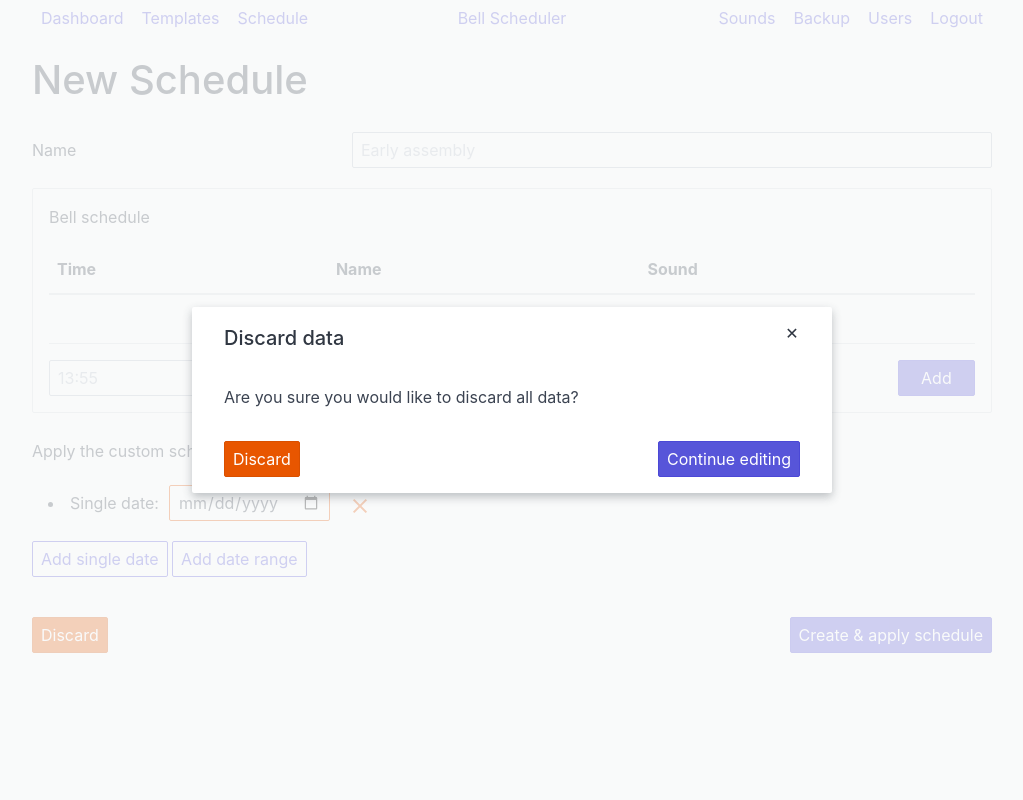
After one commit to angussidney/bell-scheduler, a Flask app: template bell-server/templates/schedules/create.html in a window 1280 px wide, after a click on "Discard". The commit adds this page. Shown: the whole page, without its empty margins (128-1151 px from the left). Run offline with Flask 2, Linux system fonts and the light colour scheme; the template is opened without the code that fills it, so the values that code supplies are empty.

Commit message:
Working 'new schedule' page
 - Revamped date selection interface
 - Accept form inputs on the backend

Also:
 - Added validation to _bells panel
 - Added page titles to all pages
 - Started separating out Javascript into separate files
 - Other minor changes

```diff
--- a/bell-server/static/main.css
+++ b/bell-server/static/main.css
@@ -2,15 +2,13 @@
     margin-bottom: 1rem !important;
 }
 
-.date_ranges > input, .date_ranges > label {
+.date_range > input, .date_range > label,
+.single_date > input, .single_date > label {
     display: inline;
     width: revert;
+    margin-right: 0.5rem;
 }
 
-.date_ranges .form-checkbox {
-    margin-left: 1rem;
-}
-
-.date_ranges {
+.date_range, .single_date {
     margin-bottom: 0.5rem;
 }
--- a/bell-server/static/main.js
+++ b/bell-server/static/main.js
@@ -15,10 +15,19 @@ function Bell(time, name, sound, sound_id) {
     }
 }
 
-function get_bell(bell_name) {
+function get_bell_by_name(bell_name) {
     for (let bell of all_bells) {
         if (bell.name === bell_name) {
-            return bell
+            return bell;
+        }
+    }
+    return null;
+}
+
+function get_bell_by_time(time) {
+    for (let bell of all_bells) {
+        if (bell.time === time) {
+            return bell;
         }
     }
     return null;
@@ -63,24 +72,49 @@ function render_bells(data) {
         }
     } else if (document.querySelector("#addnew #bell-name").value === "") {
         // Table is actually empty
-        bell_list_el.innerHTML = "<tr><td colspan='3' style='text-align: center'><em>There are currently no bells scheduled.</em></td></tr>"
+        bell_list_el.innerHTML = "<tr><td colspan='3' class='text-center'><em>There are currently no bells scheduled.</em></td></tr>"
     } else {
-        bell_list_el.innerHTML = "<tr><td colspan='3' style='text-align: center'><em>You are currently editing the only bell.</em></td></tr>"
+        bell_list_el.innerHTML = "<tr><td colspan='3' class='text-center'><em>You are currently editing the only bell.</em></td></tr>"
     }
+}
+
+function report_error(el, text) {
+    let warn = document.getElementById('add_warnings');
+    warn.classList.remove('d-hide');
+    warn.innerText = text;
+
+    el.dispatchEvent(new Event('invalid'));
+    el.classList.add('is-error');
 }
 
 function add_bells() {
     // Get data from form
-    let time = document.querySelector("#addnew #bell-time").value;
-    let name = document.querySelector("#addnew #bell-name").value;
+    let time = document.querySelector("#addnew #bell-time");
+    let name = document.querySelector("#addnew #bell-name");
     let file = document.querySelector("#addnew #bell-file");
 
     // TODO: Disallow same name/same time, or empty fields
     // time.setCustomValidity("No two bells can be scheduled for the same time");
     // name.setCustomValidity("No two bells can have the same name");
 
+    // Remove warnings
+    time.classList.remove('is-error');
+    name.classList.remove('is-error');
+    document.getElementById('add_warnings').classList.add('d-hide');
+
+    if (time.value === "") {
+        report_error(time, "Please fill out this field.");
+    } else if (!time.checkValidity()) {
+        report_error(time, "That is not a valid time format. Please use 24-hour time e.g. 13:55");
+    } else if (get_bell_by_time(time.value)) {
+        report_error(time, "There is already a bell scheduled for that time.");
+    } else if (name.value === "") {
+        report_error(name, "Please fill out this field.");
+    } else if (get_bell_by_name(name.value)) {
+        report_error(name, "There is already a bell with that name.");
+    } else { // All fields are valid
         // Sort into list
-    let new_bell = new Bell(time, name, file.options[file.selectedIndex].text, file.value);
+        let new_bell = new Bell(time.value, name.value, file.options[file.selectedIndex].text, file.value);
         let inserted = false;
         for (let i = 0; i < all_bells.length; i++) {
             if (all_bells[i].time > new_bell.time) {
@@ -94,16 +128,17 @@ function add_bells() {
         }
 
         // Clear form and render data
-    document.querySelector("#addnew #bell-time").value = "";
-    document.querySelector("#addnew #bell-name").value = "";
-    document.querySelector("#addnew #bell-file").selectedIndex = 0;
+        time.value = "";
+        name.value = "";
+        file.selectedIndex = 0;
         document.getElementById("add").innerHTML = "Add";
         render_bells(all_bells);
+    }
 }
 
 function edit_bells() {
     // Prefill the 'add new' form
-    let bell = get_bell(selected_bells[0]);
+    let bell = get_bell_by_name(selected_bells[0]);
     document.querySelector("#addnew #bell-time").value = bell.time;
     document.querySelector("#addnew #bell-name").value = bell.name;
     document.querySelector("#addnew #bell-file").value = bell.sound_id;
@@ -197,9 +232,3 @@ function hide_this(ev) {
 function change_action(form_id, url) {
     document.getElementById(form_id).setAttribute("action", url);
 }
-
-function toggle_end(index) {
-    let id = "end" + index;
-    let el = document.getElementById(id);
-    el.disabled = !el.disabled;
-}
--- /dev/null
+++ b/bell-server/static/schedules/create.js
@@ -0,0 +1,83 @@
+document.addEventListener("DOMContentLoaded", function() {
+    document.querySelectorAll('input[type="date"]').forEach(function(el) {
+        el.setAttribute('min', new Date().toISOString().split("T")[0]);
+        new Cleave(el, {
+            date: true,
+            delimiter: '-',
+            datePattern: ['Y', 'm', 'd']
+        });
+    });
+
+    add_single_date();
+});
+
+let dates_list = document.getElementById('dates_list');
+let next_index = 0;
+let empty_text = "<li>" +
+                     "<em>You have not added any dates. Please add at least one date or date range using the buttons below.</em>" +
+                 "</li>";
+let empty = false;
+
+function add_single_date() {
+    if (empty) {
+        dates_list.innerHTML = "";
+    }
+    let html = '<li class="single_date">' +
+                 '<label class="form-label" for="start' + next_index + '">Single date:</label>' +
+                 '<input type="date" class="form-input" name="start" id="start' + next_index + '" placeholder="yyyy-mm-dd" pattern="[0-9]{4}-(0[1-9]|1[012])-(0[1-9]|[12][0-9]|3[01])" min="' + new Date().toISOString().split("T")[0] + '" required>' +
+                 '<button type="button" class="btn btn-link btn-action btn-lg text-error" onclick="delete_date(event)"><i class="icon icon-close"></i></button>' +
+               '</li>';
+    dates_list.insertAdjacentHTML('beforeend', html);
+    next_index += 1;
+    empty = false;
+}
+
+function add_date_range() {
+    if (empty) {
+        dates_list.innerHTML = "";
+    }
+    let html = '<li class="date_range">' +
+                 '<label class="form-label" for="start' + next_index + '">From:</label>' +
+                 '<input type="date" class="form-input" name="start" id="start' + next_index + '" placeholder="yyyy-mm-dd" pattern="[0-9]{4}-(0[1-9]|1[012])-(0[1-9]|[12][0-9]|3[01])" min="' + new Date().toISOString().split("T")[0] + '" required>' +
+                 '<label class="form-label" for="end' + next_index + '">to:</label>' +
+                 '<input type="date" class="form-input" name="end" id="end' + next_index + '" placeholder="yyyy-mm-dd" pattern="[0-9]{4}-(0[1-9]|1[012])-(0[1-9]|[12][0-9]|3[01])" min="' + new Date().toISOString().split("T")[0] + '" required>' +
+                 '<button type="button" class="btn btn-link btn-action btn-lg text-error" onclick="delete_date(event)"><i class="icon icon-close"></i></button>' +
+               '</li>';
+    dates_list.insertAdjacentHTML('beforeend', html);
+    next_index += 1;
+    empty = false;
+}
+
+function delete_date(ev) {
+    let list_item;
+    if (ev.target.nodeName === "I") {
+        list_item = ev.target.parentNode.parentNode;
+    } else {
+        list_item = ev.target.parentNode;
+    }
+    list_item.parentNode.removeChild(list_item);
+
+    if (dates_list.getElementsByTagName("li").length === 0) {
+        dates_list.innerHTML = empty_text;
+        empty = true;
+    }
+}
+
+function check_dates() {
+    if (empty) {
+        add_single_date();
+        // Form validation will now pick up the empty field and reject submission
+    }
+}
+
+function complete_single_dates() {
+    dates_list.querySelectorAll("li").forEach(function (el) {
+        if (el.classList.contains('single_date')) {
+            let end = document.createElement('input');
+            end.type = 'hidden';
+            end.name = 'end';
+            end.value = el.childNodes[1].value;
+            el.appendChild(end);
+        }
+    });
+}
--- a/bell-server/templates/_bells.html
+++ b/bell-server/templates/_bells.html
@@ -13,9 +13,7 @@
             </thead>
             <tbody id="bell-list">
                 <tr>
-                    <td>08:47</td>
-                    <td>Period 1</td>
-                    <td>Default</td>
+                    <td colspan="3" class="text-center"><em>There are currently no bells scheduled.</em></td>
                 </tr>
             </tbody>
         </table>
@@ -33,6 +31,7 @@
                 </select>
                 <div class="column col-2"></div>
                 <button class="btn btn-primary column col-1" type="button" id="add" onclick="add_bells()">Add</button>
+                <div class="has-error"><span class="form-input-hint d-hide" id="add_warnings"></span></div>
             </div>
         </div>
         <div id="editexisting" class="d-hide">
--- a/bell-server/templates/base.html
+++ b/bell-server/templates/base.html
@@ -39,6 +39,7 @@
                 <a href="{{ url_for("users.logout") }}" class="btn btn-link">Logout</a>
             </section>
         </header>
+        <div class="add_margin">
             {% with messages = get_flashed_messages(with_categories=true) %}
                 {% if messages %}
                     {% for category, message in messages %}
@@ -49,6 +50,7 @@
                     {% endfor %}
                 {% endif %}
             {% endwith %}
+        </div>
         {% block content %}{% endblock %}
     </div>
 </body>
--- /dev/null
+++ b/bell-server/templates/schedules/create.html
@@ -0,0 +1,6 @@
+{% extends "schedules/form.html" %}
+
+{% block title %}New Schedule{% endblock %}
+
+{% block verb %}data{% endblock %}
+{% block savebutton %}Create & apply schedule{% endblock %}
--- a/bell-server/templates/schedules/form.html
+++ b/bell-server/templates/schedules/form.html
@@ -1,9 +1,13 @@
 {% extends "base.html" %}
+
+{% block extra_resources %}
+    <script src="{{ url_for('static', filename='schedules/create.js') }}" defer></script>
+{% endblock %}
 
 {% block content %}
     <h1>{% block title %}Create new schedule{% endblock %}</h1>
 
-    <form method="post" action="{{ url_for("schedule.create") }}" onsubmit="assemble_data()" class="form-horizontal" id="template_form">
+    <form method="post" action="{{ url_for("schedule.create") }}" onsubmit="assemble_data(); complete_single_dates()" class="form-horizontal" id="template_form">
         <div class="form-group add_margin"> <!-- Name -->
             <div class="col-4 col-sm-12"><label class="form-label" for="name">Name</label></div>
             <div class="col-8 col-sm-12">
@@ -13,73 +17,53 @@
 
         {% include "_bells.html" %}
 
-        <label class="form-label" for="date0">Apply custom schedule the following set of dates:</label>
-        <ul>
-            <li class="date_range">
-                <label class="form-label" for="date0"></label>
-            </li>
-            <li class="date_ranges">
-                <label class="form-label" for="date0"><span id="adjust0"></span></label>
-                <input type="date" class="form-input" name="date0" id="date0">
-                <label class="form-checkbox">
-                    <input type="checkbox" onclick="toggle_end(0)">
-                    <i class="form-icon"></i>
-                    and run until
-                </label>
-                <input type="date" class="form-input" name="end0" id="end0" disabled>
-            </li>
-            <li class="date_ranges">
-                <label class="form-label" for="date0"><span id="adjust0">Date</span></label>
-                <input type="date" class="form-input" name="date0" id="date0">
-                <label class="form-checkbox">
-                    <input type="checkbox" onclick="toggle_end(0)">
-                    <i class="form-icon"></i>
-                    and run until
-                </label>
-                <input type="date" class="form-input" name="end0" id="end0" disabled>
-            </li>
-            <li class="date_ranges">
-                <label class="form-label" for="date0"><span id="adjust0">Date</span></label>
-                <input type="date" class="form-input" name="date0" id="date0">
-                <label class="form-checkbox">
-                    <input type="checkbox" onclick="toggle_end(0)">
-                    <i class="form-icon"></i>
-                    running until
-                </label>
-                <input type="date" class="form-input" name="end0" id="end0" disabled>
-            </li>
-            <li class="date_ranges">
-                <label class="form-label" for="date0"><span id="adjust0">Date</span></label>
-                <input type="date" class="form-input" name="date0" id="date0">
-                <label class="form-checkbox">
-                    <input type="checkbox" onclick="toggle_end(0)">
-                    <i class="form-icon"></i>
-                    End date
-                </label>
-                <input type="date" class="form-input" name="end0" id="end0" disabled>
-            </li>
-            <li class="date_ranges">
-                <label class="form-label" for="date0"><span id="adjust0">Date</span></label>
-                <input type="date" class="form-input" name="date0" id="date0">
-                <label class="form-checkbox">
-                    <input type="checkbox" onclick="toggle_end(0)">
-                    <i class="form-icon"></i>
-                    ending at
-                </label>
-                <input type="date" class="form-input" name="end0" id="end0" disabled>
-            </li>
-            <li class="date_ranges">
-                <label class="form-label" for="date0"><span id="adjust0">Start date</span></label>
-                <input type="date" class="form-input" name="date0" id="date0">
-                <label class="form-checkbox">
-                    <input type="checkbox" onclick="toggle_end(0)">
-                    <i class="form-icon"></i>
-                    End date
-                </label>
-                <input type="date" class="form-input" name="end0" id="end0" disabled>
-            </li>
-        </ul>
-        <button type="button" class="btn btn-primary add_margin">+ Add new date or date range</button>
+        <label class="form-label" for="date0">Apply the custom schedule the following set of dates:</label>
+        <ul id="dates_list"></ul>
+        <div class="add_margin">
+            <button type="button" class="btn add_margin" onclick="add_single_date()">Add single date</button>
+            <button type="button" class="btn add_margin" onclick="add_date_range()">Add date range</button>
+        </div>
+
+        <button type="button" id="discard" onclick="toggle_modal('discard_modal')" class="btn btn-error">Discard</button>
+        <div class="modal" id="discard_modal">
+            <a onclick="toggle_modal('discard_modal')" class="modal-overlay" aria-label="Close"></a>
+            <div class="modal-container">
+                <div class="modal-header">
+                    <a onclick="toggle_modal('discard_modal')" class="btn btn-clear float-right" aria-label="Close"></a>
+                    <div class="modal-title h5">Discard data</div>
+                </div>
+                <div class="modal-body">
+                    <div class="content">
+                        Are you sure you would like to discard all {% block verb %}{% endblock %}?
+                    </div>
+                </div>
+                <div class="modal-footer">
+                    <a href="{{ url_for("schedule.index") }}" class="btn btn-error float-left">Discard</a>
+                    <button type="button" class="btn btn-primary" onclick="toggle_modal('discard_modal')">Continue editing</button>
+                </div>
+            </div>
+        </div>
+
+        <button type="button" id="save" onclick="toggle_modal('save_modal')" class="btn btn-primary float-right add_margin">{% block savebutton %}{% endblock %}</button>
+        <div class="modal" id="save_modal">
+            <a onclick="toggle_modal('save_modal')" class="modal-overlay" aria-label="Close"></a>
+            <div class="modal-container">
+                <div class="modal-header">
+                    <a onclick="toggle_modal('save_modal')" class="btn btn-clear float-right" aria-label="Close"></a>
+                    <div class="modal-title h5">Confirm submission</div>
+                </div>
+                <div class="modal-body">
+                    <div class="content" id="warnings">
+                        {% block warnings %}{% endblock %}
+                        Are you sure you would like to create the custom schedule and apply it to the selected dates?
+                    </div>
+                </div>
+                <div class="modal-footer">
+                    <button type="button" class="btn float-left" onclick="toggle_modal('save_modal')">Continue editing</button>
+                    <button type="submit" class="btn btn-primary" onclick="toggle_modal('save_modal'); check_dates()">Save</button>
+                </div>
+            </div>
+        </div>
     </form>
 
 {% endblock %}
--- a/bell-server/templates/schedules/index.html
+++ b/bell-server/templates/schedules/index.html
@@ -14,7 +14,7 @@
         <script src="{{ url_for('static', filename='vendor/fullcalendar/daygrid/main.min.js') }}" defer></script>
         <script src="{{ url_for('static', filename='vendor/fullcalendar/interaction/main.min.js') }}" defer></script>
     {% endif %}
-    <script src="{{ url_for('static', filename='schedule_list.js') }}" defer></script>
+    <script src="{{ url_for('static', filename='schedules/index.js') }}" defer></script>
 {% endblock %}
 
 {% block content %}
--- a/bell-server/templates/settings/sounds/create.html
+++ b/bell-server/templates/settings/sounds/create.html
@@ -1,4 +1,6 @@
 {% extends "base.html" %}
+
+{% block title %}Create Sound{% endblock %}
 
 {% block content %}
     <h1>Upload new sound</h1>
--- a/bell-server/templates/settings/sounds/list.html
+++ b/bell-server/templates/settings/sounds/list.html
@@ -1,4 +1,6 @@
 {% extends "base.html" %}
+
+{% block title %}Sounds{% endblock %}
 
 {% block content %}
     <h1>Bell Sounds</h1>
--- a/bell-server/templates/settings/templates/index.html
+++ b/bell-server/templates/settings/templates/index.html
@@ -1,7 +1,7 @@
 {% extends "base.html" %}
 
 {% block content %}
-    <h1>Default Templates</h1>
+    <h1>{% block title %}Default Templates{% endblock %}</h1>
 
     <form method="post" action="/settings/templates" class="form-horizontal" id="default_settings">
         {% for index, day in days %}
--- a/bell-server/templates/templates/index.html
+++ b/bell-server/templates/templates/index.html
@@ -1,7 +1,7 @@
 {% extends "base.html" %}
 
 {% block content %}
-    <h1>Templates</h1>
+    <h1>{% block title %}Templates{% endblock %}</h1>
 
     <a class="btn btn-primary add_margin" href="{{ url_for('templates.create') }}">Create new template</a>
 
```
Also changed, not shown: bell-server/controllers/schedule.py (+39 -4 lines), bell-server/static/schedules/index.js (renamed from bell-server/static/schedule_list.js). Lines whose indentation alone changed are shown as unchanged.
